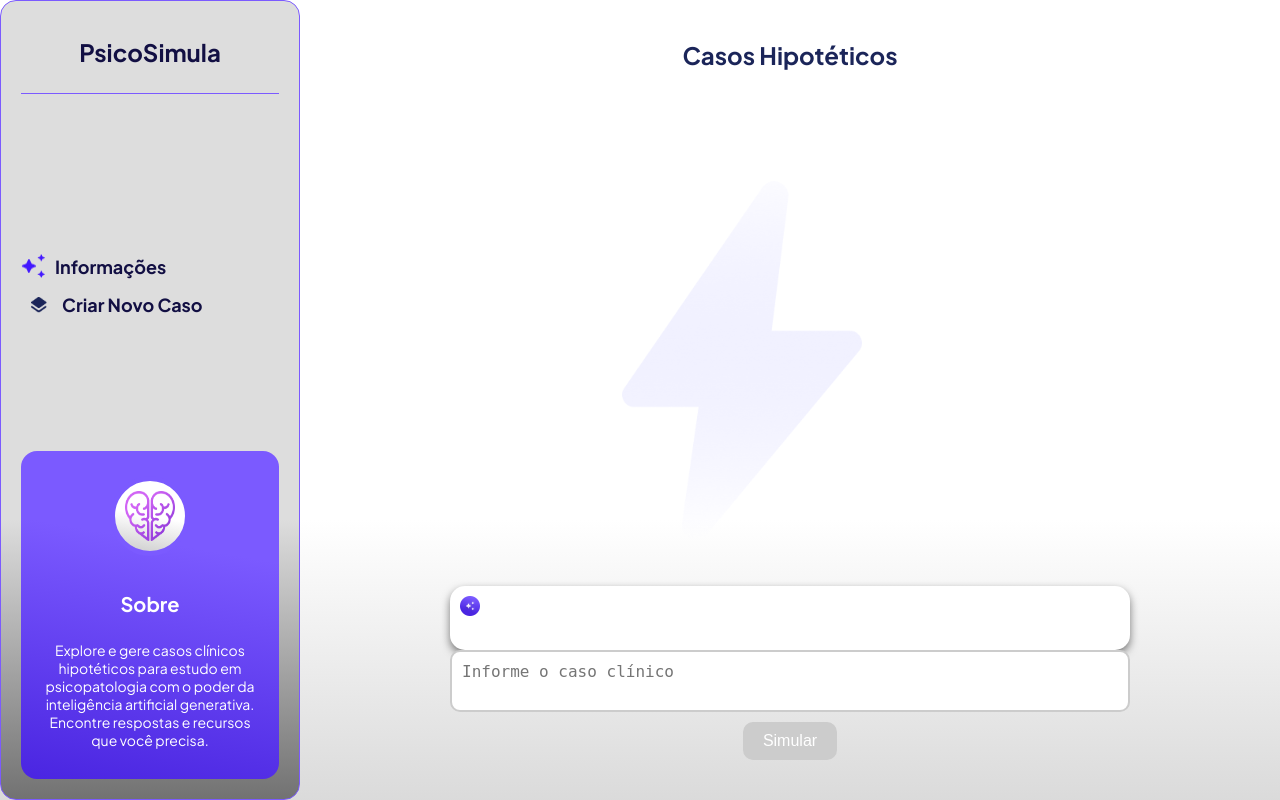
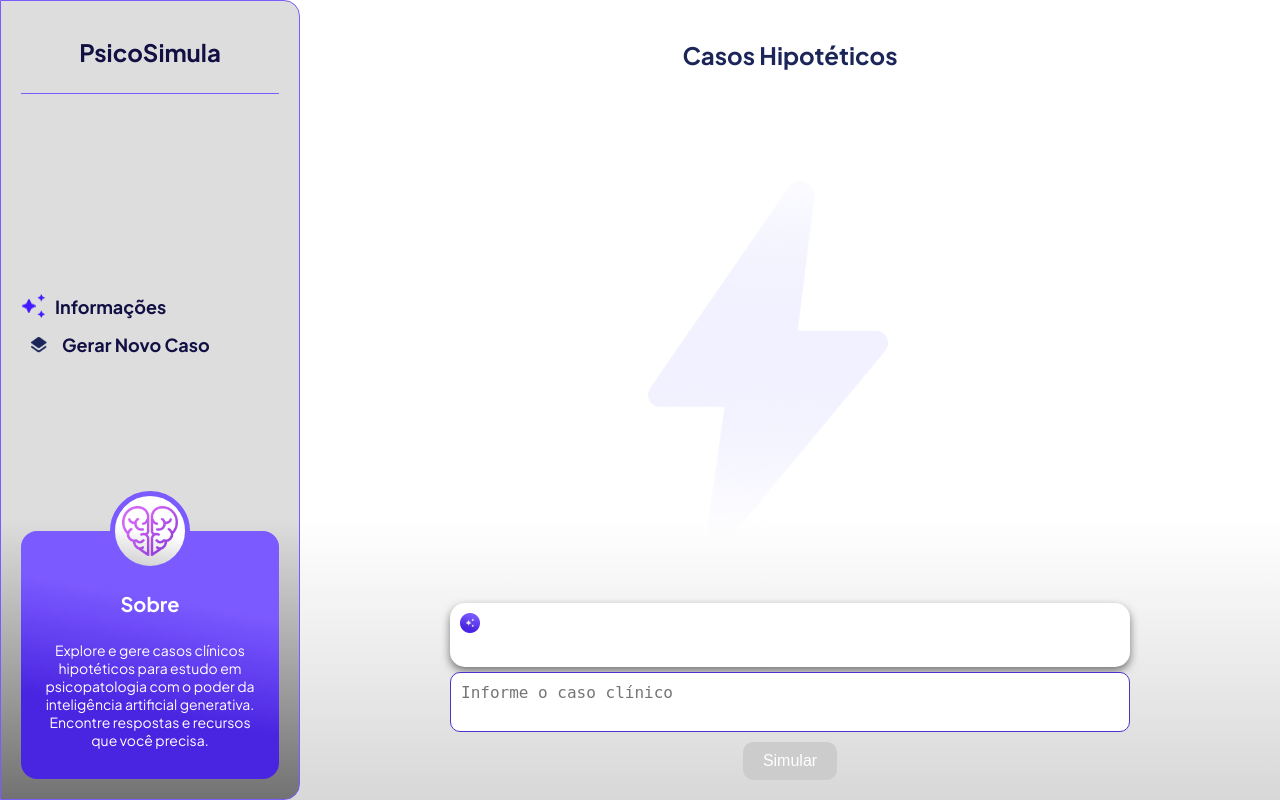
Before and after one commit to HadesKerbecs/TCC, a Django app: page /ferramentaweb/ in a window 1280 px wide. Run offline with Django 5.2, Linux system fonts and the light colour scheme.

Commit message:
Commit17

```diff
--- a/tcc/ferramentaweb/static/ferramentasweb/styles.css
+++ b/tcc/ferramentaweb/static/ferramentasweb/styles.css
@@ -1,26 +1,29 @@
 /* Estilos gerais */
-body {
+body { /* Corpo da página */
     margin: 0;
     font-family: 'Plus Jakarta Sans', Arial, sans-serif;
     height: 100vh;
     min-height: 100vh; /* Garante que o fundo cubra toda a tela e além, se necessário */
-    background: linear-gradient(to bottom, #ffffff 65%, #727272 200%);
+    background: linear-gradient(to bottom, #ffffff 65%, #727272 190%);
+    background-size: cover; /* Garante que o fundo cubra toda a área visível */
     background-repeat: no-repeat;
+    background-position: center; /* Centraliza o fundo */
     display: flex;
     flex-direction: column;
 }
 
-.container {
+.container { /* Organizar o espaçamento */
     display: flex;
     flex-direction: row;
     width: 100%;
     height: 100%;
 }
 
-.sidebar {
+.sidebar { /* Container lateral */
     background: linear-gradient(to bottom, #dddddd 65%, #727272 100%);
     border: 1px solid #7B5AFF;
-    border-radius: 16px;
+    border-top-right-radius: 16px;
+    border-bottom-right-radius: 16px;
     padding: 20px;
     width: 300px;
     box-sizing: border-box;
@@ -31,7 +34,7 @@ body {
     overflow: hidden; /* Garante que nada ultrapasse o limite da sidebar */
 }
 
-.sidebar h1 {
+.sidebar h1 { /* Título PsicoSimula */
     color: #120F43;
     font-size: 24px;
     text-align: center;
@@ -41,48 +44,54 @@ body {
     font-weight: bold;
 }
 
-.menu-item {
+.menu-item { /* Item do menu com ícone */
     display: flex;
     align-items: center;
     margin: 10px 0;
 }
 
-.menu-item2 {
+.menu-item2 { /* Item do menu com ícone */
     display: flex;
     align-items: center;
     margin: 15px 0 0 10px;
 }
 
-.menu-item img {
+.menu-item img { /* Estilo da imagem do ícone */
     width: 24px;
     height: 24px;
     margin-right: 10px;
 }
 
-.menu-item2 img {
+.menu-item2 img { /* Estilo da imagem do ícone */
     width: 16px;
     height: 16px;
     margin-right: 15px;
 }
 
-.menu h2, .menu2 h2 {
+.menu h2 { /* Informações */
     color: #120F43;
     font-size: 18px;
     margin: 0;
 }
 
-.menu-link {
+.menu2 h2 { /* Criar Novo Caso */
+    color: #120F43;
+    font-size: 18px;
+    margin: 0;
+}
+
+.menu-link { /* Link do menu */
     text-decoration: none;
     color: #120F43;
     cursor: pointer;
 }
 
-.menu-link:hover {
+.menu-link:hover {  /* Efeito de hover no link do menu */
     color: #553fd6;
 }
 
-.about {
-    background: linear-gradient(190deg, #7B5AFF 30%, #4A25E1);
+.about { /* Seção Sobre */
+    background: linear-gradient(190deg, #7B5AFF 30%, #4A25E1 70%);
     color: white;
     padding: 60px 20px 30px 20px;
     height: auto;
@@ -92,12 +101,11 @@ body {
     max-width: 100%;
     box-sizing: border-box;
     margin: 0 auto;
-    overflow: hidden; /* Garante que o conteúdo não ultrapasse o limite */
 }
 
-.about .circle {
-    position: relative;
-    top: -35px;
+.about .circle { /* Estilo para o círculo */
+    position: absolute;
+    top: -40px;
     left: 50%;
     transform: translateX(-50%);
     width: 70px;
@@ -108,25 +116,28 @@ body {
     display: flex;
     align-items: center;
     justify-content: center;
+    overflow: hidden;
 }
 
-
-.about .circle img {
-    width: 50px;
-    height: 50px;
+.about .circle img { /* Imagem no círculo */
+    max-width: 80%;
+    max-height: 80%;
+    width: auto;
+    height: auto;
+    object-fit: contain;
 }
 
-.about h3 {
+.about h3 { /* Título da seção Sobre */
     margin: 0 0 10px 0;
     font-size: 20px;
 }
 
-.about p {
+.about p { /* Texto da seção Sobre */
     margin: 25px 0 0 0;
     font-size: 14px;
 }
 
-.main-content {
+.main-content { /* Espaço de escrever o texto */
     flex: 1;
     display: flex;
     flex-direction: column;
@@ -137,32 +148,32 @@ body {
     box-sizing: border-box;
 }
 
-.main-content h2 {
+.main-content h2 {  /* Título Casos Hipotéticos */
     color: #1B2559;
     font-size: 24px;
     font-weight: bold;
     margin-bottom: auto;
 }
 
-.input-container {
+.input-container { /* Container do input e botão */
     display: flex;
     flex-direction: column;
     align-items: center;
     justify-content: center;
-    margin-top: auto;
-    margin-bottom: 20px;
+    margin-top: 5px;
     width: 100%;
 }
 
-.input-container textarea {
+.input-container textarea { /* Campo de texto */
     width: 100%;
-    max-width: 680px;
+    max-width: 100%;
     padding: 10px;
     border: 2px solid #CCCCCC;
     border-radius: 10px;
     font-size: 16px;
     resize: none;
     box-sizing: border-box;
+    border: 1px solid #5131ce;
 }
 
 .button-container {
@@ -173,7 +184,7 @@ body {
     padding: 10px 0 0 0;
 }
 
-.button-container button {
+.button-container button { /* Botão Simular */
     background: linear-gradient(190deg, #7B5AFF, #4A25E1);
     color: white;
     border: none;
@@ -182,6 +193,7 @@ body {
     font-size: 16px;
     cursor: pointer;
     transition: background-color 0.3s ease;
+    position: relative;
 }
 
 .button-container button:disabled {
@@ -202,31 +214,33 @@ body {
     background: linear-gradient(190deg, #553fd6, #281880);
 }
 
-.chat-container {
+.chat-container { /* Container para mensagens de chat */
+    width: 100%;
     display: flex;
     flex-direction: column;
     align-items: center;
     width: 100%;
     max-width: 680px;
+    position: relative;
 }
 
-#chat-box {
+#chat-box { /* Caixa de mensagens */
     display: flex;
     flex-direction: column;
     align-items: flex-start;
     justify-content: flex-start;
     width: 100%;
-    max-height: 650px;
+    max-height: 400px;
     overflow-y: auto;
     border-radius: 15px;
     box-shadow: 0 4px 8px rgba(0, 0, 0, 0.5);
     background-color: white;
     padding: 20px;
-    margin-top: 30px;
+    margin-top: 20px;
     box-sizing: border-box;
 }
 
-.result-image {
+.result-image { /*imagem do chat-box*/
     width: 20px;
     height: 20px;
     position: relative;
@@ -234,22 +248,23 @@ body {
     left: calc(50% - 20px);
 }
 
-.message {
+.message { /* Estilo geral para mensagens */
     width: 100%;
     padding: 10px;
     margin: 5px 0;
     border-radius: 8px;
     box-sizing: border-box;
+    word-wrap: break-word;
 }
 
-.user {
+.user { /* Mensagem do usuário */
     align-self: flex-end;
-    background-color: #E0E0E0;
+    background-color: #917eff;
 }
 
-.bot {
+.bot { /* Mensagem do sistema */
     align-self: flex-start;
-    background-color: #D0E0FF;
+    background-color: #E0E0E0;
 }
 
 .hidden {
@@ -259,7 +274,7 @@ body {
 #raio-image {
     position: absolute;
     top: 45%;
-    left: 58%;
+    left: 60%;
     transform: translate(-50%, -50%);
     width: 30vh;
     height: auto;
--- a/tcc/ferramentaweb/templates/ferramentaweb/index.html
+++ b/tcc/ferramentaweb/templates/ferramentaweb/index.html
@@ -20,13 +20,13 @@
                 <div class="menu2">
                     <div class="menu-item2">
                         <img src="{% static 'ferramentasweb/images/Vector3.png' %}" alt="Ícone Informações">
-                        <h2><a href="#" class="menu-link" id="refresh-link">Criar Novo Caso</a></h2>
+                        <h2><a href="#" class="menu-link" id="refresh-link">Gerar Novo Caso</a></h2>
                     </div>
                 </div>
             </div>
             <div class="about">
                 <div class="circle">
-                    <img src="{% static 'ferramentasweb/images/psicosimula.png' %}" alt="Icon" />
+                    <img src="{% static 'ferramentasweb/images/psicosimula.png' %}" alt="Ícone" />
                 </div>
                 <h3>Sobre</h3>
                 <p>Explore e gere casos clínicos hipotéticos para estudo em psicopatologia com o poder da inteligência artificial generativa. Encontre respostas e recursos que você precisa.</p>
@@ -56,7 +56,6 @@
             const chatBox = document.getElementById('chat-box');
             const userInput = document.getElementById('user-input');
             const sendButton = document.getElementById('send-button');
-            const resultBox = document.getElementById('result-box');
             const refreshLink = document.getElementById('refresh-link');
             const raioImage = document.getElementById('raio-image');
 
@@ -73,7 +72,7 @@
                 }
             });
 
-            sendButton.addEventListener('click', function() {
+            function sendMessage() {
                 const userMessage = userInput.value.trim();
                 if (userMessage !== '') {
                     addMessageToChat('user', userMessage);
@@ -81,7 +80,15 @@
                     userInput.value = '';
                     sendButton.disabled = true;
                     chatBox.classList.remove('hidden'); // Mostra o chatbox
-                    raioImage.style.display = 'none'; // Esconde a imagem de raio
+                }
+            }
+
+            sendButton.addEventListener('click', sendMessage);
+
+            userInput.addEventListener('keydown', function(event) {
+                if (event.key === 'Enter') {
+                    event.preventDefault(); // Previne a quebra de linha
+                    sendMessage();
                 }
             });
 
```
